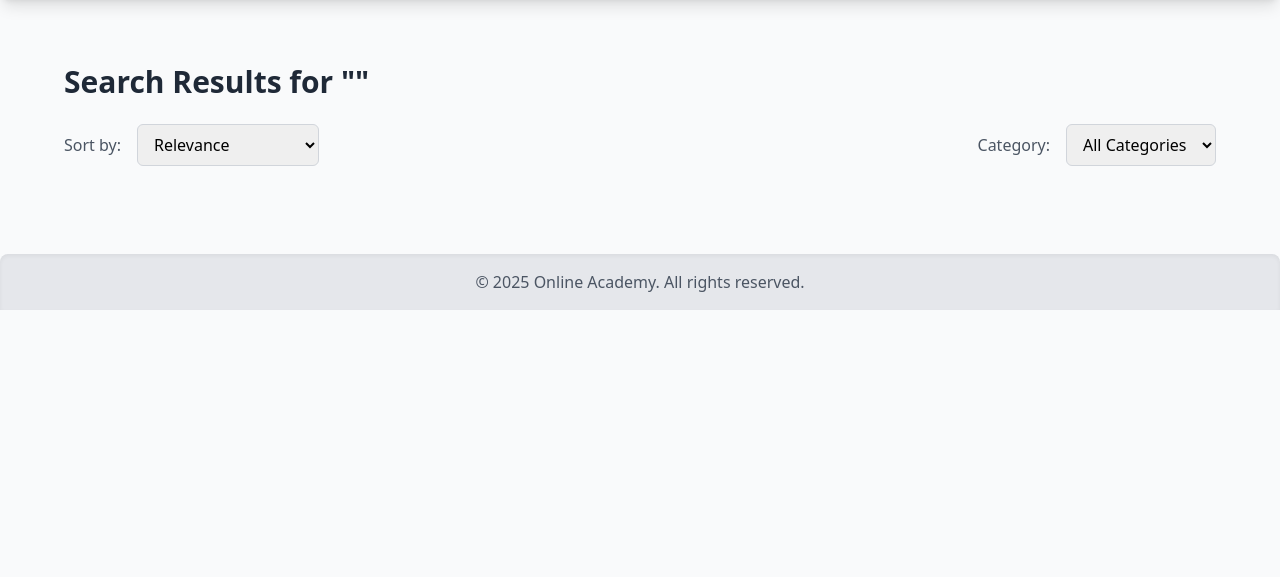
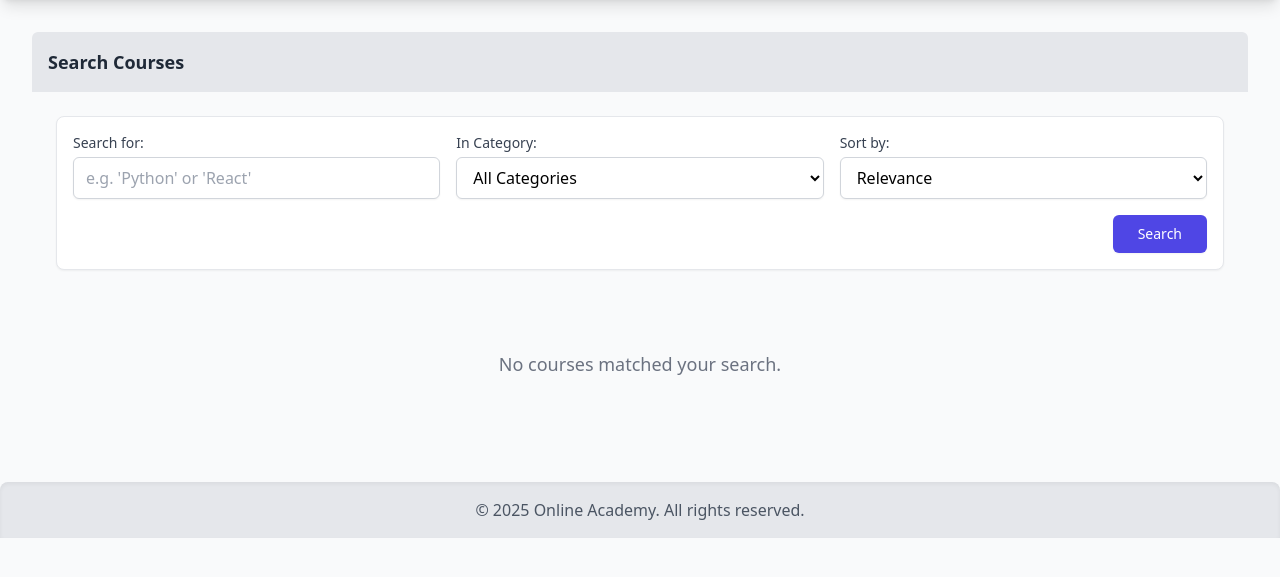
Before and after one commit to khoalololo/online-academy, a Node project: template views/vwProduct/search.handlebars in a window 1280 px wide. Shown: the part 64-641 px from the top of the page. Run offline with Node 20 templates, Linux system fonts and the light colour scheme; the template is opened without the code that fills it, so the values that code supplies are empty; some libraries are stand-ins or nearby versions.

Commit message:
FT: full text search

```diff
--- a/main.js
+++ b/main.js
@@ -103,7 +103,12 @@ app.engine('handlebars', engine({
     percentage(original, promo) {
       if (!promo || promo >= original) return 0;
       return Math.round(((original - promo) / original) * 100);
-  }
+    },
+    buildQueryString: (params, newKey, newValue) => {
+      const query = new URLSearchParams(params);
+      query.set(newKey, newValue);
+      return query.toString();
+    }
     // Add other helpers if needed
 
   }
--- a/views/vwProduct/search.handlebars
+++ b/views/vwProduct/search.handlebars
@@ -1,76 +1,127 @@
-<div class="container mx-auto px-4 sm:px-6 lg:px-8 py-8">
-    <h1 class="text-3xl font-bold text-gray-800 mb-6">Search Results for "{{query}}"</h1>
+<h5 class="p-4 bg-gray-200 font-semibold rounded-t-md text-gray-800 text-lg">
+  Search Courses
+</h5>
 
-    <div class="flex justify-between items-center mb-6">
-        <div class="flex items-center space-x-4">
-            <label for="sortBy" class="text-gray-600">Sort by:</label>
-            <select id="sortBy" name="sortBy" class="border border-gray-300 rounded-md px-3 py-2 focus:outline-none focus:ring-2 focus:ring-indigo-500"
-                onchange="this.options[this.selectedIndex].value && (window.location = this.options[this.selectedIndex].value);">
-                <option value="/products/search?q={{query}}&sortBy=relevance" {{#if (eq sortBy 'relevance')}}selected{{/if}}>Relevance</option>
-                <option value="/products/search?q={{query}}&sortBy=newest" {{#if (eq sortBy 'newest')}}selected{{/if}}>Newest</option>
-                <option value="/products/search?q={{query}}&sortBy=popular" {{#if (eq sortBy 'popular')}}selected{{/if}}>Popular</option>
-                <option value="/products/search?q={{query}}&sortBy=rating" {{#if (eq sortBy 'rating')}}selected{{/if}}>Rating</option>
-                <option value="/products/search?q={{query}}&sortBy=price_asc" {{#if (eq sortBy 'price_asc')}}selected{{/if}}>Price: Low to High</option>
-                <option value="/products/search?q={{query}}&sortBy=price_desc" {{#if (eq sortBy 'price_desc')}}selected{{/if}}>Price: High to Low</option>
-            </select>
+<div class="p-6">
+  <form method="GET" action="/products/search" class="mb-8 p-4 bg-white rounded-lg shadow-sm border">
+    <div class="grid grid-cols-1 md:grid-cols-3 gap-4">
+      <div>
+        <label for="q" class="block text-sm font-medium text-gray-700">Search for:</label>
+        <input type="text" name="q" id="q" value="{{searchParams.q}}" placeholder="e.g. 'Python' or 'React'"
+               class="mt-1 block w-full px-3 py-2 border border-gray-300 rounded-md shadow-sm focus:outline-none focus:ring-indigo-500 focus:border-indigo-500">
       </div>
-        <div class="flex items-center space-x-4">
-            <label for="category" class="text-gray-600">Category:</label>
-            <select id="category" name="catid" class="border border-gray-300 rounded-md px-3 py-2 focus:outline-none focus:ring-2 focus:ring-indigo-500"
-                onchange="this.options[this.selectedIndex].value && (window.location = this.options[this.selectedIndex].value);">
-                <option value="/products/search?q={{query}}&sortBy={{sortBy}}">All Categories</option>
-                {{#each categories}}
-                <option value="/products/search?q={{../query}}&sortBy={{../sortBy}}&catid={{this.id}}" {{#if (eq this.id ../catid)}}selected{{/if}}>{{this.name}}</option>
+
+      <div>
+        <label for="catid" class="block text-sm font-medium text-gray-700">In Category:</label>
+        <select name="catid" id="catid"
+                class="mt-1 block w-full px-3 py-2 border border-gray-300 rounded-md shadow-sm focus:outline-none focus:ring-indigo-500 focus:border-indigo-500 bg-white">
+          <option value="">All Categories</option>
+          {{#each allCategories}}
+            <option value="{{this.id}}" class="font-bold" {{#if (eq this.id ../searchParams.catid)}}selected{{/if}}>
+              {{this.name}}
+            </option>
+            {{#each this.subcategories}}
+              <option value="{{this.id}}" {{#if (eq this.id ../../searchParams.catid)}}selected{{/if}}>
+                &nbsp; &nbsp; &bull; {{this.name}}
+              </option>
+            {{/each}}
           {{/each}}
         </select>
       </div>
+
+      <div>
+        <label for="sortBy" class="block text-sm font-medium text-gray-700">Sort by:</label>
+        <select name="sortBy" id="sortBy"
+                class="mt-1 block w-full px-3 py-2 border border-gray-300 rounded-md shadow-sm focus:outline-none focus:ring-indigo-500 focus:border-indigo-500 bg-white">
+          <option value="relevance" {{#if (eq searchParams.sortBy "relevance")}}selected{{/if}}>Relevance</option>
+          <option value="newest" {{#if (eq searchParams.sortBy "newest")}}selected{{/if}}>Newest</option>
+          <option value="popular" {{#if (eq searchParams.sortBy "popular")}}selected{{/if}}>Most Popular</option>
+          <option value="rating" {{#if (eq searchParams.sortBy "rating")}}selected{{/if}}>Highest Rating</option>
+          <option value="price_asc" {{#if (eq searchParams.sortBy "price_asc")}}selected{{/if}}>Price: Low to High</option>
+        </select>
+      </div>
+    </div>
+    <div class="mt-4 text-right">
+      <button type="submit" class="inline-flex justify-center py-2 px-6 border border-transparent shadow-sm text-sm font-medium rounded-md text-white bg-indigo-600 hover:bg-indigo-700">
+        Search
+      </button>
+    </div>
+  </form>
+
+  {{#if courses.length}}
+    <div class="grid grid-cols-1 sm:grid-cols-2 lg:grid-cols-3 gap-6">
+      {{#each courses}}
+      <div class="bg-white rounded-lg shadow-md overflow-hidden flex flex-col group relative">
+        {{!-- Badges for Best Seller & New --}}
+        {{#if this.isBestseller}}
+          <span class="absolute top-2 left-2 bg-yellow-400 text-yellow-900 text-xs font-bold px-2 py-1 rounded-full z-10">Best Seller</span>
+        {{/if}}
+        {{#if this.isNew}}
+           <span class="absolute top-2 {{#if this.isBestseller}}left-24{{else}}left-2{{/if}} bg-green-400 text-green-900 text-xs font-bold px-2 py-1 rounded-full z-10">New</span>
+        {{/if}}
+
+        <a href="/products/detail?id={{this.proid}}" class="block">
+          <img class="w-full h-48 object-cover" src="https://placehold.co/600x400/e2e8f0/64748b?text=Course+Image" alt="{{this.proname}}">
+        </a>
+        <div class="p-4 flex flex-col flex-grow">
+          <p class="text-sm text-indigo-600 font-semibold mb-1">{{this.category_name}}</p>
+          <h3 class="text-lg font-bold text-gray-900 mb-2 truncate group-hover:text-indigo-600 transition-colors">
+            <a href="/products/detail?id={{this.proid}}">{{this.proname}}</a>
+          </h3>
+          <p class="text-xs text-gray-600 mb-3">By {{this.instructor_name}}</p>
+
+          <div class="flex items-center mb-4">
+            <span class="text-sm font-bold text-yellow-500 mr-1">{{toFixed this.average_rating 1}}</span>
+            <div class="flex items-center text-yellow-400 text-sm">
+              {{{stars this.average_rating}}}
+            </div>
+            <span class="text-xs text-gray-500 ml-2">({{formatNumber this.rating_count}})</span>
           </div>
 
-    <div class="grid grid-cols-1 sm:grid-cols-2 lg:grid-cols-3 gap-8">
-        {{#each courses}}
-        <div class="bg-white rounded-lg shadow-md overflow-hidden transform hover:-translate-y-2 transition-transform duration-300">
-            <a href="/products/{{this.proid}}">
-                <img src="/static/images/courses/{{this.proid}}.jpg" alt="{{this.proname}}" class="w-full h-48 object-cover">
-            </a>
-            <div class="p-6">
-                <div class="flex justify-between items-center mb-2">
-                    <div class="text-xs text-gray-500">{{this.category_name}}</div>
-                    <div>
-                        {{#if this.isBestseller}}
-                        <span class="bg-yellow-400 text-white text-xs font-semibold px-2 py-1 rounded-full">Bestseller</span>
+          <div class="mt-auto flex justify-end items-center">
+            {{#if this.promo_price}}
+              <span class="text-lg font-bold text-red-600">${{formatNumber this.promo_price}}</span>
+              <span class="text-sm text-gray-500 line-through ml-2">${{formatNumber this.price}}</span>
+            {{else}}
+              <span class="text-lg font-bold text-gray-800">${{formatNumber this.price}}</span>
             {{/if}}
-                        {{#if this.isNew}}
-                        <span class="bg-green-500 text-white text-xs font-semibold px-2 py-1 rounded-full">New</span>
-                        {{/if}}
-                    </div>
-                </div>
-                <h3 class="text-xl font-bold text-gray-800 mb-2 truncate">{{this.proname}}</h3>
-                <p class="text-gray-600 text-sm mb-4 h-16 overflow-hidden">{{this.tinydes}}</p>
-                <div class="flex items-center justify-between">
-                    <div class="flex items-center">
-                        <div class="text-yellow-500 font-bold">{{#if this.average_rating}}{{this.average_rating}}{{else}}N/A{{/if}}</div>
-                        <div class="text-gray-500 ml-2">({{this.rating_count}})</div>
-                    </div>
-                    <div class="text-xl font-bold text-indigo-600">${{this.price}}</div>
           </div>
         </div>
       </div>
       {{/each}}
     </div>
 
-    {{#if pagination.totalPages}}
-    <div class="flex justify-center mt-8">
-        <nav class="flex items-center space-x-2">
-            {{#if pagination.prev_page}}
-            <a href="/products/search?q={{query}}&sortBy={{sortBy}}&catid={{catid}}&page={{pagination.prev_page}}" class="px-4 py-2 border border-gray-300 rounded-md text-gray-700 hover:bg-gray-100">Previous</a>
+    {{!-- PAGINATION (uses buildQueryString helper) --}}
+    {{#with pagination}}
+    {{#if (gt totalPages 1)}}
+    <nav aria-label="Page navigation" class="mt-10 flex justify-center">
+      <ul class="inline-flex items-center space-x-2">
+        <li>
+          <a href="{{#if hasPrev}}/products/search?{{buildQueryString ../searchParams 'page' (sub page 1)}}{{else}}#{{/if}}"
+             class="px-3 py-2 rounded-lg border text-sm font-medium {{#if hasPrev}}text-indigo-700 bg-white hover:bg-gray-100 border-gray-300{{else}}text-gray-400 bg-gray-100 border-gray-200 cursor-not-allowed{{/if}}">
+            ‹ Prev
+          </a>
+        </li>
+        {{#each pageNumbers}}
+        <li>
+          <a href="/products/search?{{buildQueryString ../../searchParams 'page' this.value}}"
+             class="px-3 py-2 rounded-lg border text-sm font-medium {{#if this.isCurrent}}bg-indigo-600 text-white border-indigo-600{{else}}text-indigo-700 bg-white hover:bg-gray-100 border-gray-300{{/if}}">
+            {{this.value}}
+          </a>
+        </li>
+        {{/each}}
+        <li>
+          <a href="{{#if hasNext}}/products/search?{{buildQueryString ../searchParams 'page' (add page 1)}}{{else}}#{{/if}}"
+             class="px-3 py-2 rounded-lg border text-sm font-medium {{#if hasNext}}text-indigo-700 bg-white hover:bg-gray-100 border-gray-300{{else}}text-gray-400 bg-gray-100 border-gray-200 cursor-not-allowed{{/if}}">
+            Next ›
+          </a>
+        </li>
+      </ul>
+    </nav>
     {{/if}}
-            {{#each pagination.pageNumbers}}
-            <a href="/products/search?q={{../query}}&sortBy={{../sortBy}}&catid={{../catid}}&page={{this.value}}" class="px-4 py-2 border border-gray-300 rounded-md {{#if this.isCurrent}}bg-indigo-600 text-white{{else}}text-gray-700 hover:bg-gray-100{{/if}}">{{this.value}}</a>
-            {{/each}}
-            {{#if pagination.next_page}}
-            <a href="/products/search?q={{query}}&sortBy={{sortBy}}&catid={{catid}}&page={{pagination.next_page}}" class="px-4 py-2 border border-gray-300 rounded-md text-gray-700 hover:bg-gray-100">Next</a>
-            {{/if}}
-        </nav>
-    </div>
+    {{/with}}
+
+  {{else}}
+    <p class="text-gray-500 text-center text-lg py-12">No courses matched your search.</p>
   {{/if}}
 </div>
```
Also changed, not shown: models/course.model.js (+53 -44 lines), routes/product.route.js (+38 -37 lines), views/404.handlebars (added), views/500.handlebars (added). Lines whose indentation alone changed are shown as unchanged.
